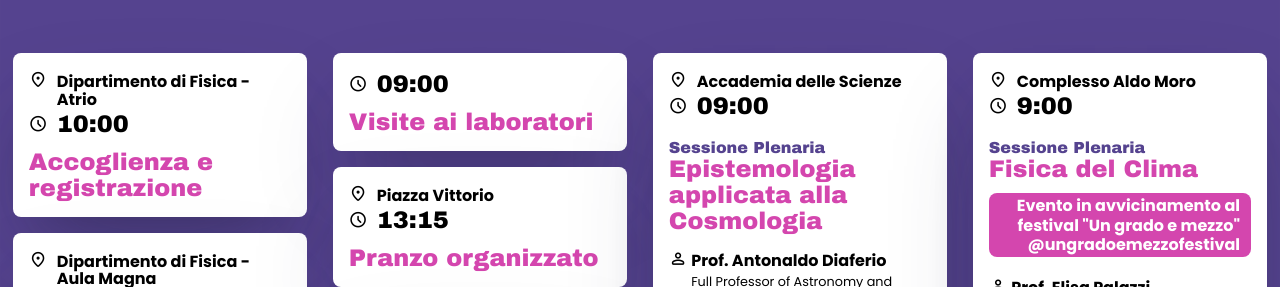
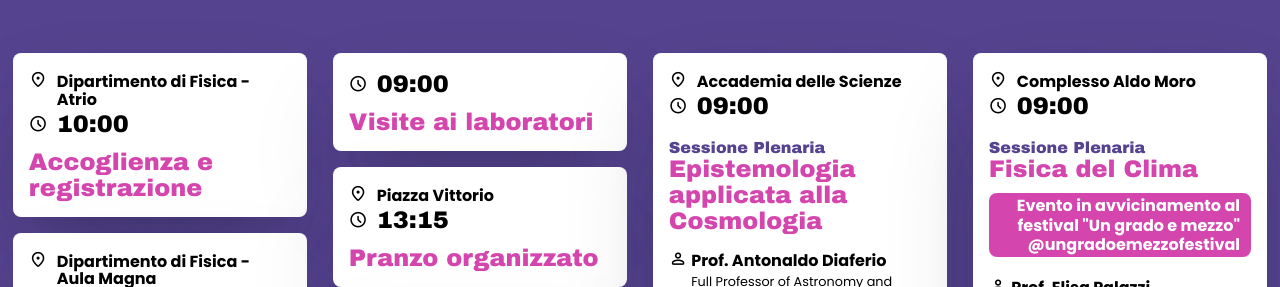
Before and after one commit to ai-sf/cisf24, a Jekyll site: the page built from programma.html, in a window 1280 px wide. Shown: the part 374-661 px from the top of the page. Built offline with Jekyll 4.4.1, drawn with Linux system fonts in a browser that asks for light colours; nearby versions of some CDN libraries; a script that is not in the unit is left out; some of the changed text lies outside the part shown.

Commit message:
Update programma.yml

```diff
--- a/_data/programma.yml
+++ b/_data/programma.yml
@@ -119,7 +119,7 @@
           ruolo: Climatologist, Associate Professor, Dpt. Physics, University of Turin
         - nome: Nicolò Bagnasco
           ruolo: Head of Programme, CISF24, and Student, University of Turin
-      ora: "9:00"
+      ora: "09:00"
       durata: 120
     - titolo: Coffee Break
       luogo: Complesso Aldo Moro
@@ -186,5 +186,7 @@
       ora: "12:00"
       durata: 120
     - titolo: Cerimonia di chiusura
+      luogo: Dipartimento di Fisica
+      aula: Aula Magna
       ora: "14:00 - 16:00"
       durata: 120
```
